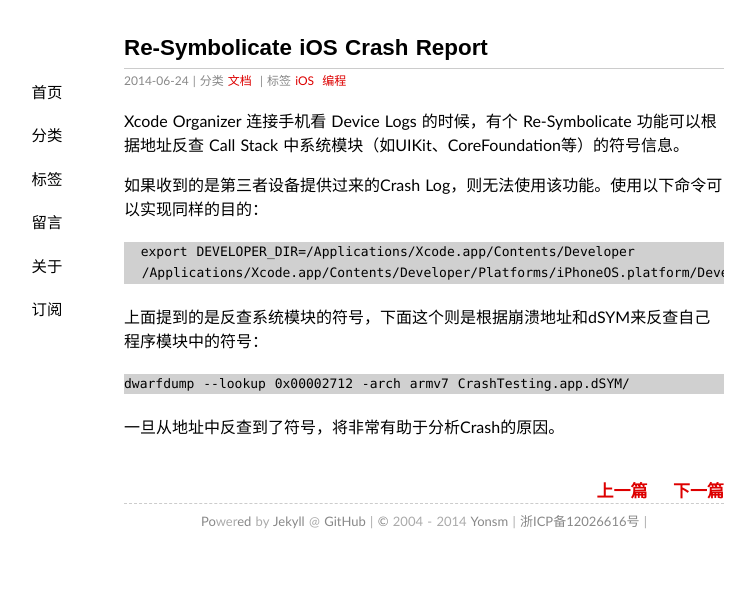
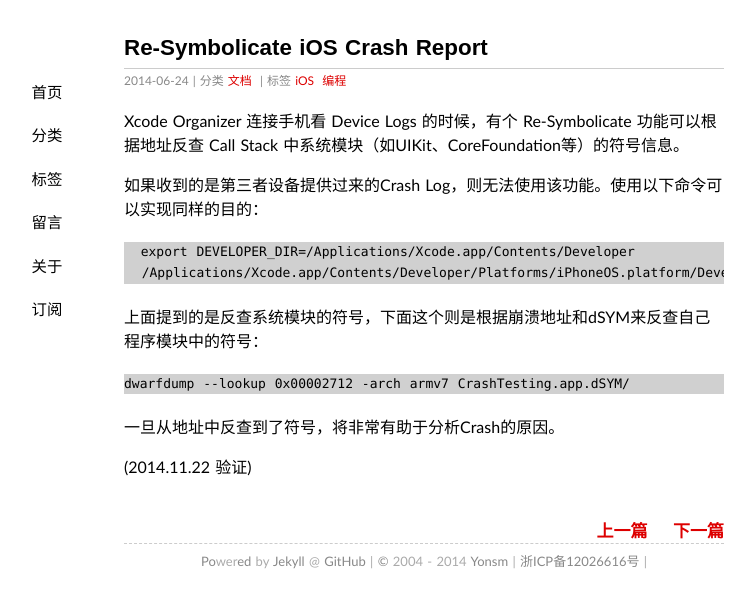
Before and after one commit to Yonsm/Yonsm.github.io, a Jekyll site: the page built from _posts/2014-06-24-resymbolicate.md, in a window 1280 px wide. Shown: the top 608 px of the page, without its empty margins (216-971 px from the left). Built offline with Jekyll 4.4.1, drawn with Linux system fonts in a browser that asks for light colours; some web fonts are replaced; Markdown is read by kramdown in place of the engine named in the settings; comment, search, counter and statistics services are not loaded.

Commit message:
Update 2014-06-24-resymbolicate.md

```diff
--- a/_posts/2014-06-24-resymbolicate.md
+++ b/_posts/2014-06-24-resymbolicate.md
@@ -19,3 +19,5 @@ Xcode Organizer 连接手机看 Device Logs 的时候，有个 Re-Symbolicate
     dwarfdump --lookup 0x00002712 -arch armv7 CrashTesting.app.dSYM/
 
 一旦从地址中反查到了符号，将非常有助于分析Crash的原因。
+
+(2014.11.22 验证)
```
